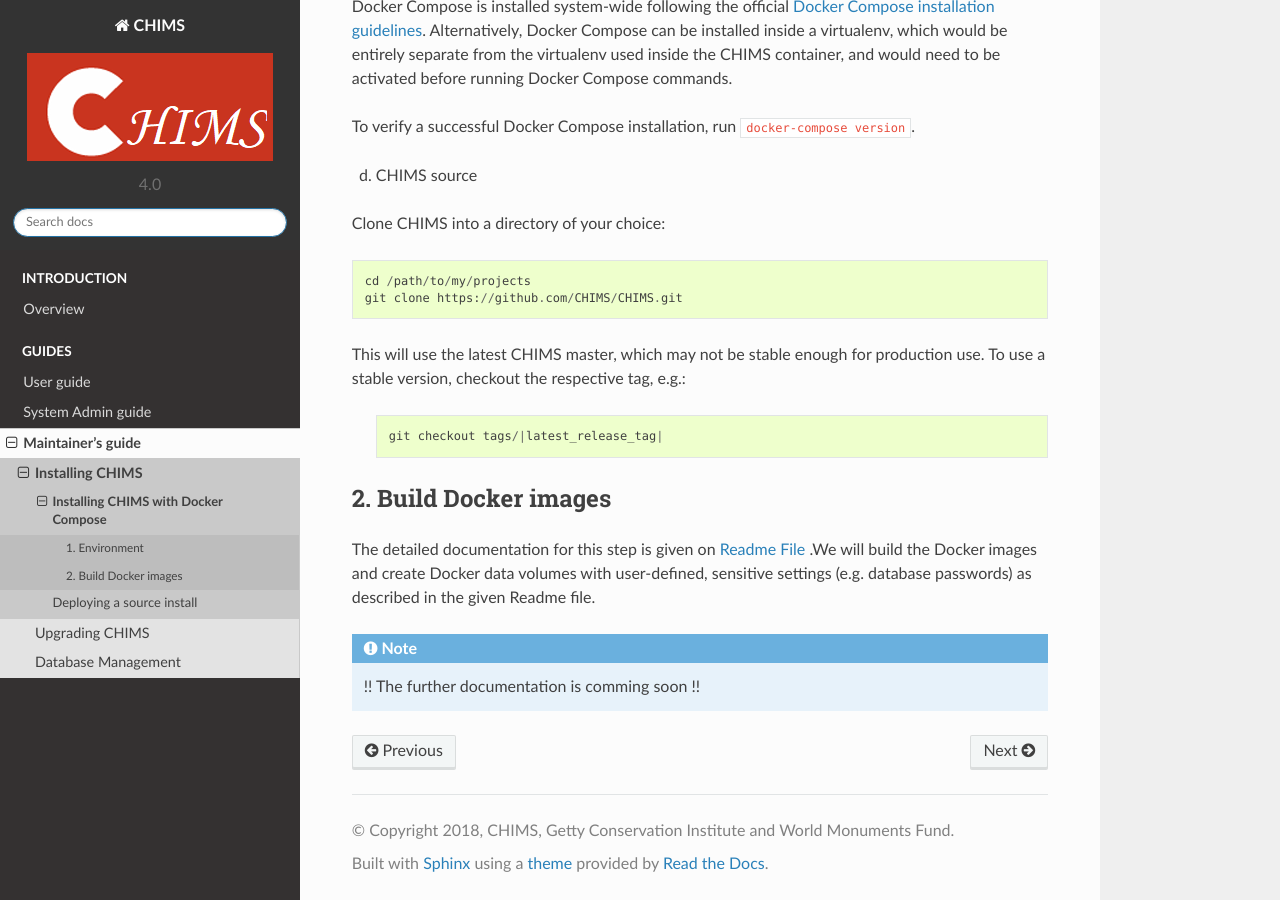
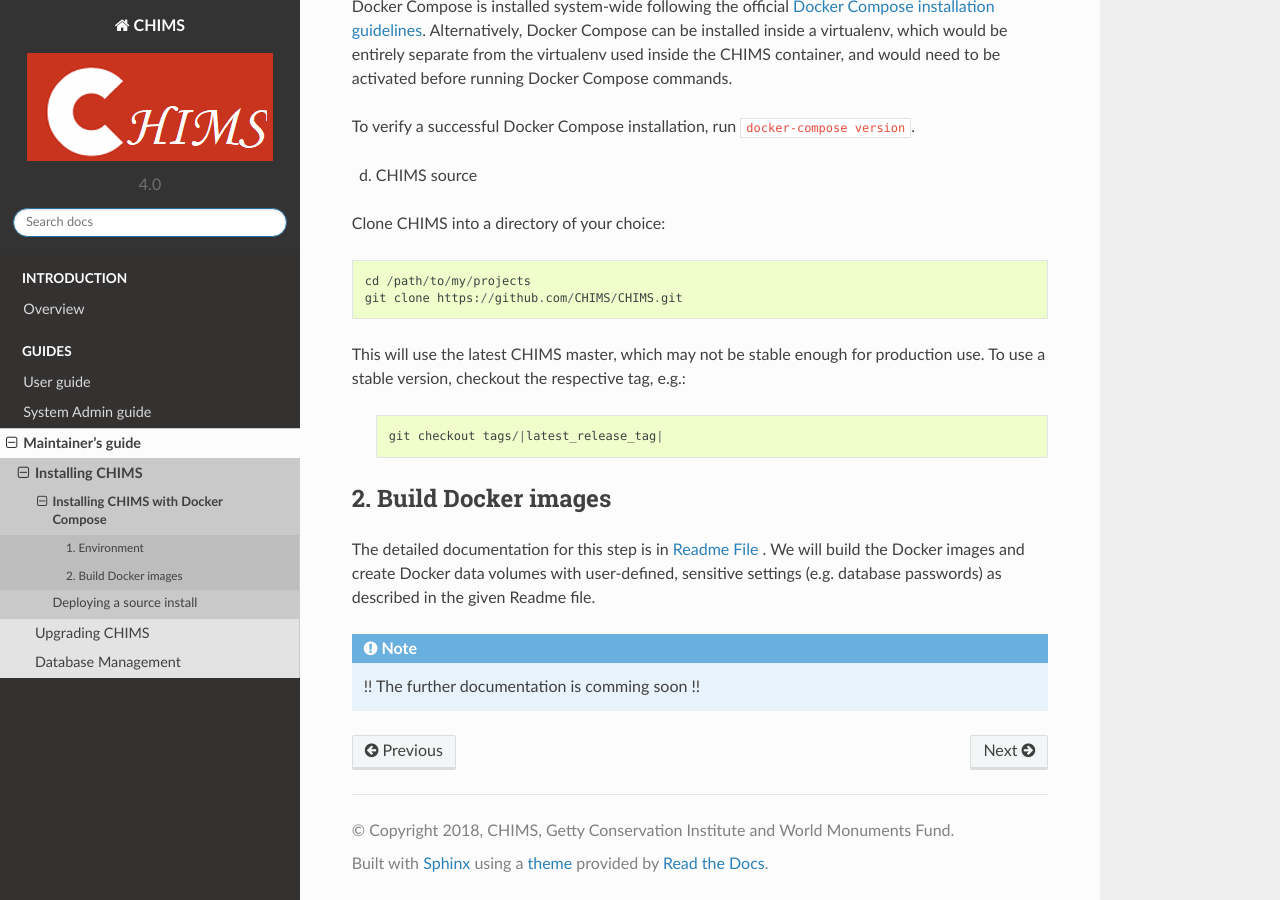
Before and after one commit to archesnep/chimsdoc, a Sphinx documentation site: the page built from docs/maintaining/installing/install-from-docker-compose.txt, in a window 1280 px wide and 900 px high, scrolled down 1437 px. Built offline with Sphinx 7.4.7 and the Read the Docs theme 2.0.0, drawn with Linux system fonts in a browser that asks for light colours; pages that are not in the unit, such as notebooks, are missing from menus.

Commit message:
Update install-from-docker-compose.txt

```diff
--- a/docs/maintaining/installing/install-from-docker-compose.txt
+++ b/docs/maintaining/installing/install-from-docker-compose.txt
@@ -73,7 +73,7 @@
 ----------------------
 2. Build Docker images
 ----------------------
-The detailed documentation for this step is given on `Readme File <https://github.com/archesproject/arches/blob/master/docker/Readme.md>`_  .We will build the Docker images and create Docker data volumes with user-defined, sensitive settings (e.g. database passwords) as described in the given Readme file.
+The detailed documentation for this step is in `Readme File <https://github.com/archesproject/arches/blob/master/docker/Readme.md>`_  . We will build the Docker images and create Docker data volumes with user-defined, sensitive settings (e.g. database passwords) as described in the given Readme file.
 
 
 .. note::
```
